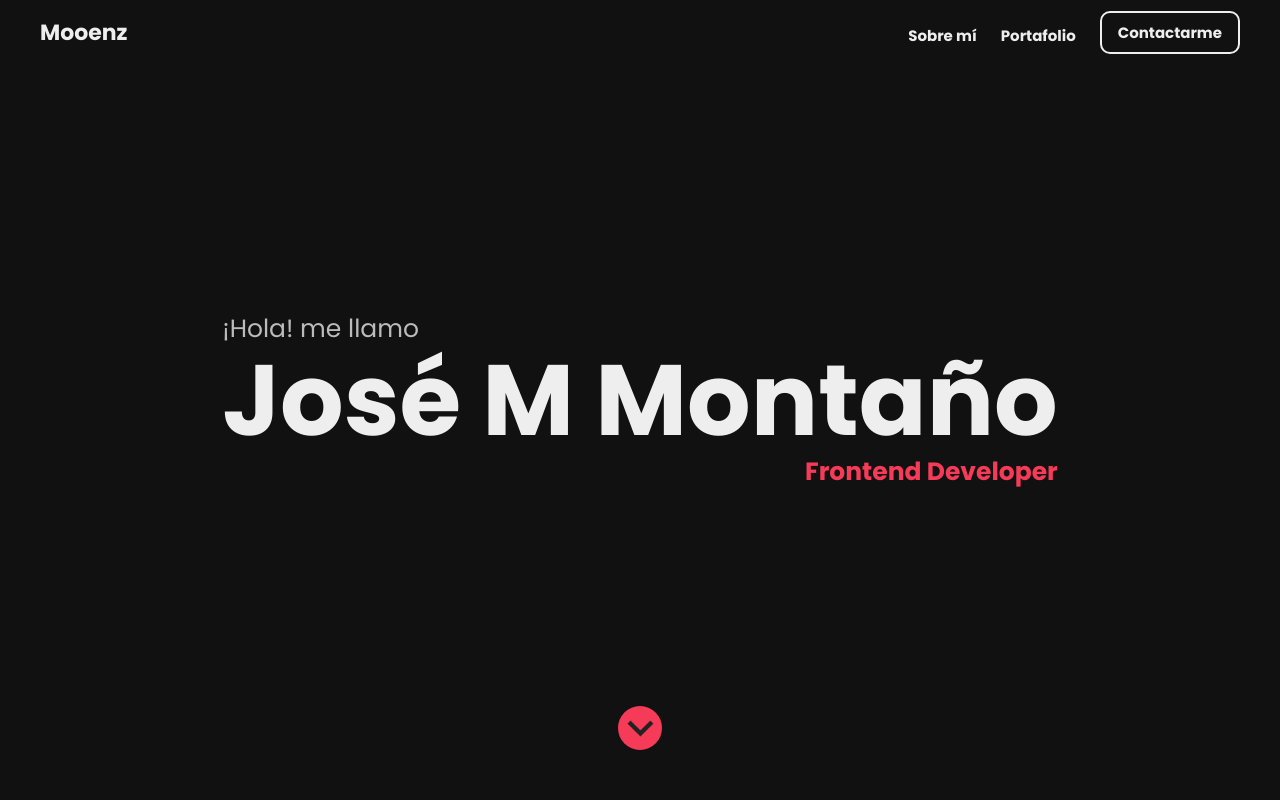
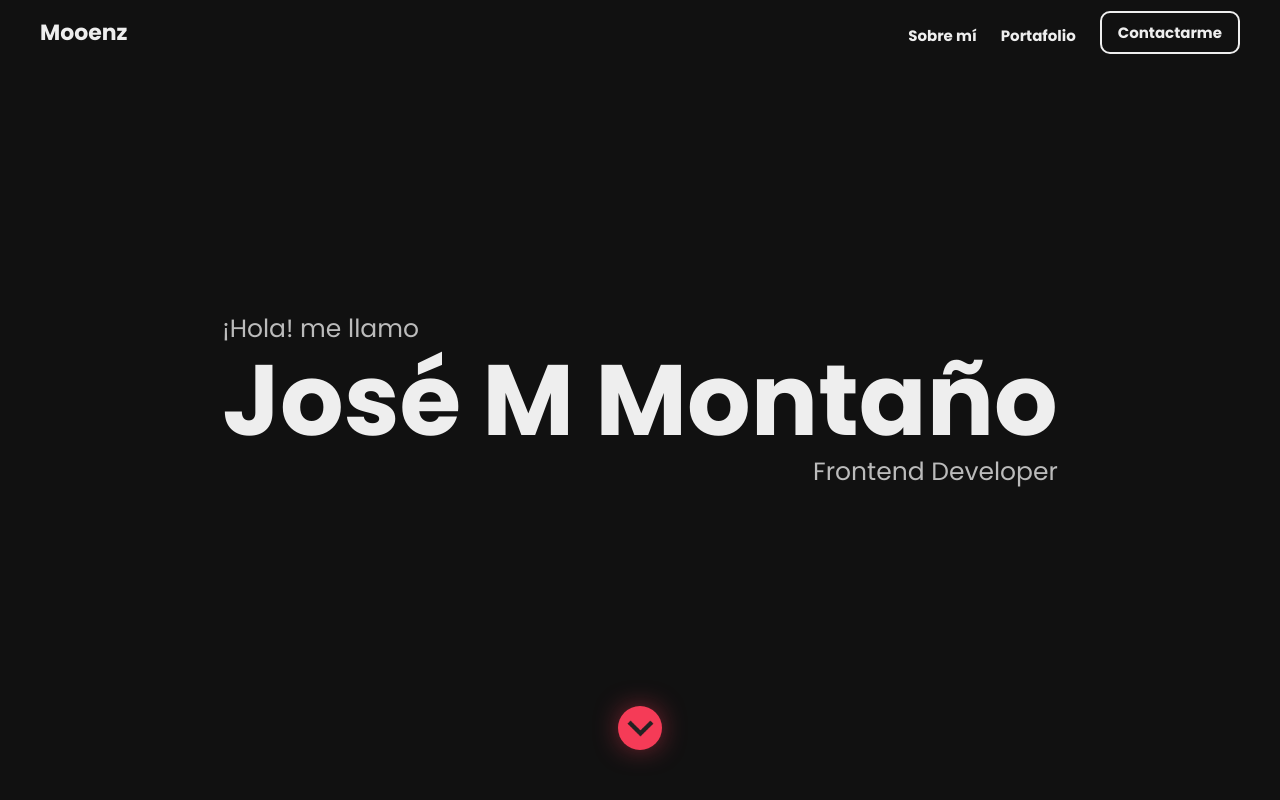
Before and after one commit to dioverdm/portfolio, a Next.js app: page / in a window 1280 px wide. Shown: the top 800 px of the page. Built offline with nearby package versions, Linux system fonts and the light colour scheme.

Commit message:
agrego nuevo diseño header

```diff
--- a/components/Header/index.jsx
+++ b/components/Header/index.jsx
@@ -24,7 +24,7 @@ const header = () => {
   return (
     <Header className="space-lateral" ref={ref}>
       <div>
-        <Title>José M Montaño</Title>
+        <Title title='Hola me llamo Jose Manuel Montaño Saenz y soy Maquetador Web'>José M Montaño</Title>
       </div>
       <Arrow href="#about" title="¿Quieres contratarme?, te invito a conocerme">
         <Container />
--- a/components/Header/styles.js
+++ b/components/Header/styles.js
@@ -27,21 +27,21 @@ export const Title = styled.h1`
   width: 100%;
   text-align: center;
 
-  &::before {
-    content: '¡Hola! me llamo';
+  &::before,
+  &::after {
     font-size: 1.8rem;
     font-weight: 400;
     line-height: 2.5rem;
     color: ${gray};
+  }
+
+  &::before {
+    content: '¡Hola! me llamo';
     margin: 0 0 16px;
   }
 
   &::after {
     content: 'Frontend Developer';
-    font-size: 1.8rem;
-    font-weight: 700;
-    line-height: 2.5rem;
-    color: ${redCherry};
     margin: 16px 0 0;
   }
 
@@ -87,6 +87,7 @@ export const Arrow = styled.a`
   position: absolute;
   bottom: 50px;
   transition-duration: 0.5s;
+  box-shadow: 0 0 30px -7px #f53b57;
 
   &:hover {
     transform: scale(1.3);
```
